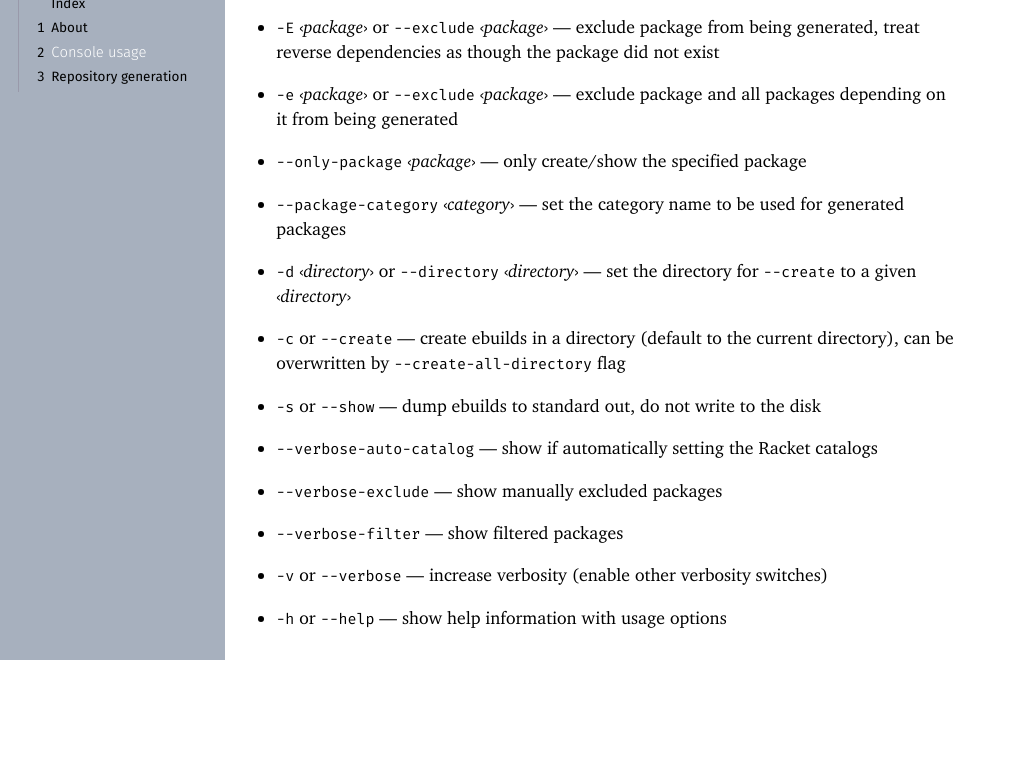
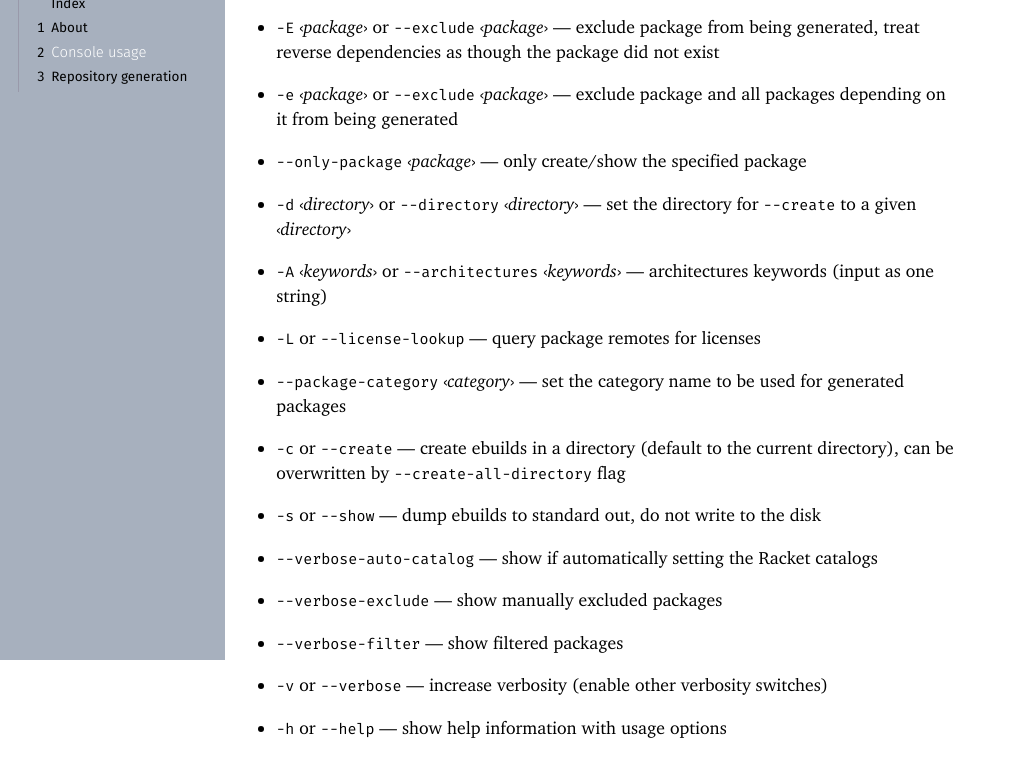
Before and after one commit to xgqt/collector2, a plain HTML site: page Console_usage.html in a window 1280 px wide. Shown: the part 140-916 px from the top of the page, without its empty margins (0-1018 px from the left). Drawn offline with Linux system fonts and the light colour scheme.

Commit message:
deploy: 42cf9c569b9c3f6c875a99ff0a4c460e78359ae2

```diff
--- a/Console_usage.html
+++ b/Console_usage.html
@@ -4,9 +4,11 @@
 &#8212;<wbr></wbr> exclude package from being generated,
 treat reverse dependencies as though the package did not exist</p></li><li><p><span class="nobreak"><span class="stt">-e</span></span> <span class="sroman">&#8249;<span style="font-style: italic">package</span>&#8250;</span> or <span class="nobreak"><span class="stt">--exclude</span></span> <span class="sroman">&#8249;<span style="font-style: italic">package</span>&#8250;</span>
 &#8212;<wbr></wbr> exclude package and all packages depending on it from being generated</p></li><li><p><span class="nobreak"><span class="stt">--only-package</span></span> <span class="sroman">&#8249;<span style="font-style: italic">package</span>&#8250;</span>
-&#8212;<wbr></wbr> only create/show the specified package</p></li><li><p><span class="nobreak"><span class="stt">--package-category</span></span> <span class="sroman">&#8249;<span style="font-style: italic">category</span>&#8250;</span>
-&#8212;<wbr></wbr> set the category name to be used for generated packages</p></li><li><p><span class="nobreak"><span class="stt">-d</span></span> <span class="sroman">&#8249;<span style="font-style: italic">directory</span>&#8250;</span> or <span class="nobreak"><span class="stt">--directory</span></span> <span class="sroman">&#8249;<span style="font-style: italic">directory</span>&#8250;</span>
-&#8212;<wbr></wbr> set the directory for <span class="nobreak"><span class="stt">--create</span></span> to a given <span class="sroman">&#8249;<span style="font-style: italic">directory</span>&#8250;</span></p></li><li><p><span class="nobreak"><span class="stt">-c</span></span> or <span class="nobreak"><span class="stt">--create</span></span>
+&#8212;<wbr></wbr> only create/show the specified package</p></li><li><p><span class="nobreak"><span class="stt">-d</span></span> <span class="sroman">&#8249;<span style="font-style: italic">directory</span>&#8250;</span> or <span class="nobreak"><span class="stt">--directory</span></span> <span class="sroman">&#8249;<span style="font-style: italic">directory</span>&#8250;</span>
+&#8212;<wbr></wbr> set the directory for <span class="nobreak"><span class="stt">--create</span></span> to a given <span class="sroman">&#8249;<span style="font-style: italic">directory</span>&#8250;</span></p></li><li><p><span class="nobreak"><span class="stt">-A</span></span> <span class="sroman">&#8249;<span style="font-style: italic">keywords</span>&#8250;</span> or <span class="nobreak"><span class="stt">--architectures</span></span> <span class="sroman">&#8249;<span style="font-style: italic">keywords</span>&#8250;</span>
+&#8212;<wbr></wbr> architectures keywords (input as one string)</p></li><li><p><span class="nobreak"><span class="stt">-L</span></span> or <span class="nobreak"><span class="stt">--license-lookup</span></span>
+&#8212;<wbr></wbr> query package remotes for licenses</p></li><li><p><span class="nobreak"><span class="stt">--package-category</span></span> <span class="sroman">&#8249;<span style="font-style: italic">category</span>&#8250;</span>
+&#8212;<wbr></wbr> set the category name to be used for generated packages</p></li><li><p><span class="nobreak"><span class="stt">-c</span></span> or <span class="nobreak"><span class="stt">--create</span></span>
 &#8212;<wbr></wbr> create ebuilds in a directory (default to the current directory),
 can be overwritten by <span class="nobreak"><span class="stt">--create-all-directory</span></span> flag</p></li><li><p><span class="nobreak"><span class="stt">-s</span></span> or <span class="nobreak"><span class="stt">--show</span></span>
 &#8212;<wbr></wbr> dump ebuilds to standard out, do not write to the disk</p></li><li><p><span class="nobreak"><span class="stt">--verbose-auto-catalog</span></span>
```
